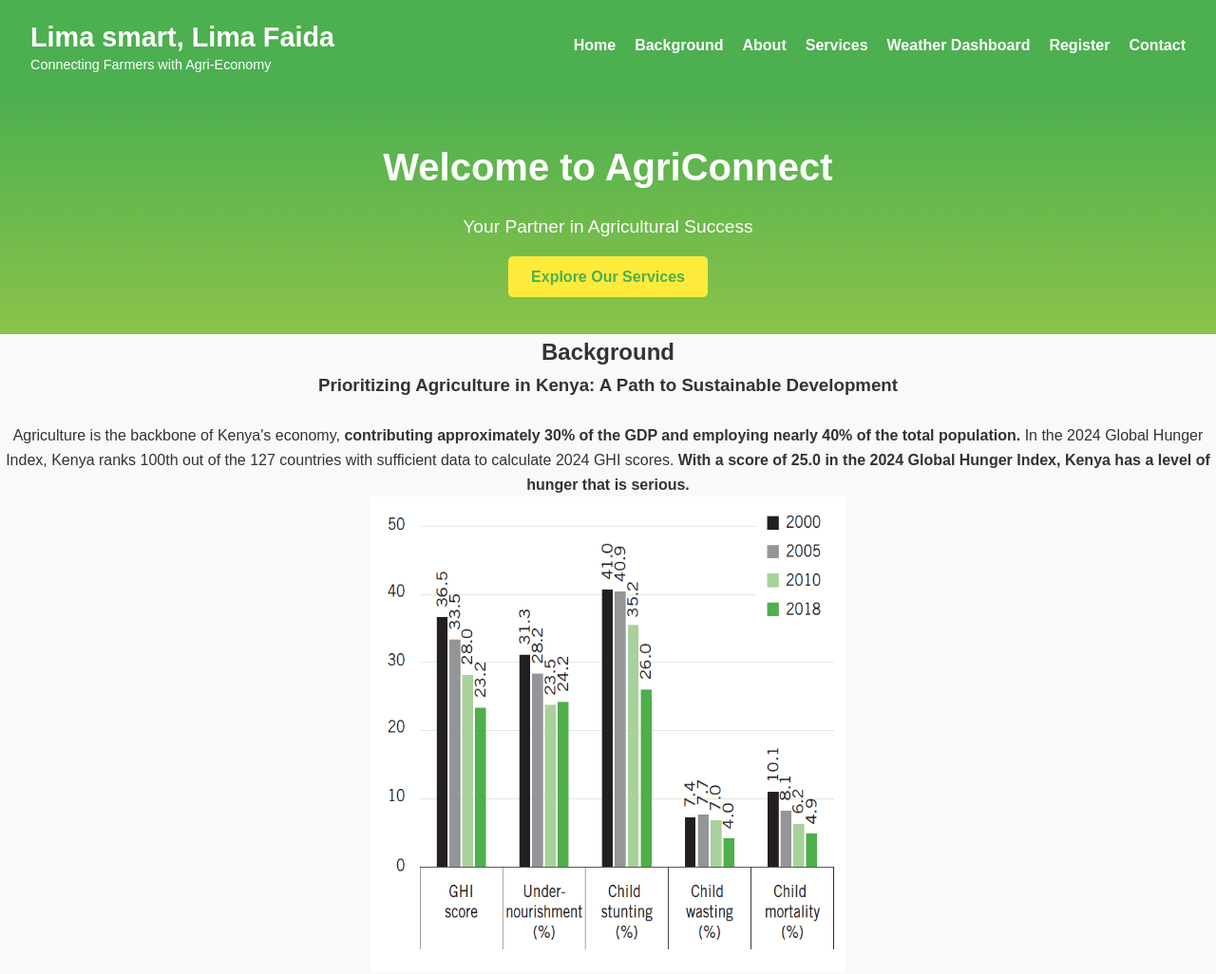
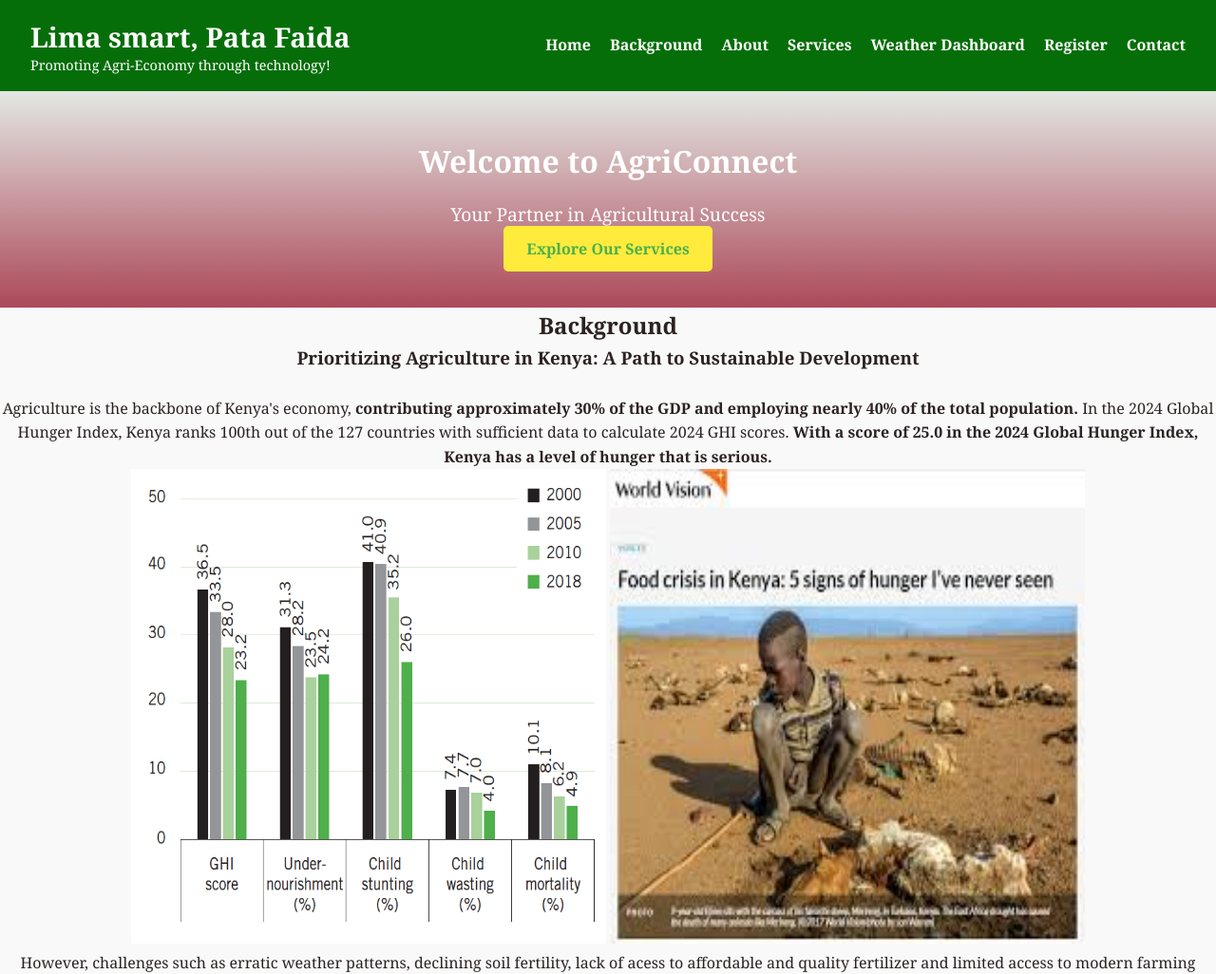
Before and after one commit to PeterThini/Final-Project-, a website: page public/landing-page.html in a window 1280 px wide. Shown: the top 1026 px of the page at 95% size. Drawn offline with Linux system fonts and the light colour scheme.

Commit message:
Fixed styling issues in styles.css

```diff
--- a/public/landing-page.html
+++ b/public/landing-page.html
@@ -14,8 +14,8 @@
     <header>
         <nav>
             <div class="logo">
-                <h1>Lima smart, Lima Faida</h1>
-                <p>Connecting Farmers with Agri-Economy</p>
+                <h1>Lima smart, Pata Faida</h1>
+                <p>Promoting Agri-Economy through technology!</p>
             </div>
             <ul>
                 <li><a href="#home">Home</a></li>
@@ -55,6 +55,7 @@
         <br>
         <div class="image1">
             <img src="Hunger Index-Kenya.png" alt="Njaa Kenya" style="width: 500px; height: 500px;" class="Image 1">
+            <img src="Hunger-Kenya.jpeg" alt="Njaa Kenya" style="width: 500px; height: 500px;" class="Image 1">
         </div>
         However, challenges such as erratic weather patterns, declining soil fertility, lack of acess to affordable and quality fertilizer and limited access to modern farming technology threaten its potential.
         Prioritizing agriculture is critical to ensure food security, drive economic growth, and achieve sustainable development.
@@ -70,11 +71,12 @@
             ✓ SDG 12 (Responsible Consumption and Production) via sustainable farming practices and recycling.  <br>
             ✓ SDG 13 (Climate Action) by promoting climate smart agricultural strategies. <br>
         </h4>
+       <div class="More">
         More Resources: <br>
         <a href="https://eos.com/blog/weather-in-agriculture/">https://eos.com/blog/weather-in-agriculture/</a> <br>
         <a href="Seed info">https://www.greenlife.co.ke/planting-season-guide/</a><br>
         <a href="Seed">https://www.greenlife.co.ke/expert-guide-to-maize-farming-in-kenya/</a>
-
+    </div>
     </p>
 </section>
 
--- a/public/styles.css
+++ b/public/styles.css
@@ -3,14 +3,14 @@
     margin: 0;
     padding: 0;
     box-sizing: border-box;
-    font-family: 'Arial', sans-serif;
+    font-family: Georgia, 'Times New Roman', Times, serif
 }
 
 /* Body and Overall Styling */
 body {
     font-size: 16px;
     line-height: 1.6;
-    color: #333;
+    color: #2c2222;
     background-color: #f9f9f9;
     padding: 0;
     margin: 0;
@@ -18,7 +18,7 @@ body {
 
 /* Header and Navigation */
 header {
-    background: #4CAF50;
+    background: #066e09;
     color: #fff;
     padding: 1rem 2rem;
 }
@@ -62,18 +62,18 @@ nav ul li a:hover {
 .hero {
     text-align: center;
     padding: 3rem 2rem;
-    background: linear-gradient(to bottom, #4CAF50, #8BC34A);
+    background: linear-gradient(to bottom, #e3e7e3, #ac4959);
     color: #fff;
 }
 
 .hero h2 {
-    font-size: 2.5rem;
+    font-size: 2rem;
     margin-bottom: 1rem;
 }
 
 .hero p {
     font-size: 1.2rem;
-    margin-bottom: 1.5rem;
+    margin-bottom: .5rem;
 }
 
 .hero .cta-button {
@@ -173,6 +173,12 @@ nav ul li a:hover {
     color: #555;
 }
 
+.More {
+text-align: left;
+color: black;
+background-color: #e3e7e3;
+}
+
 /* Weather Dashboard */
 #weather-dashboard {
     background: #fff;
@@ -257,7 +263,7 @@ form button:hover {
 
 /* Footer */
 footer {
-    background: #4CAF50;
+    background: #410f0f;
     color: #fff;
     text-align: center;
     padding: 1rem 0;
--- a/server.js
+++ b/server.js
@@ -16,7 +16,7 @@ const port = 4500;
 app.use(bodyParser.json());
 
 // Test the database connection using sequelize.authenticate()
-sequelize.authenticate()  // This should now work
+sequelize.authenticate()
   .then(() => {
     console.log('Database connected successfully');
   })
```
